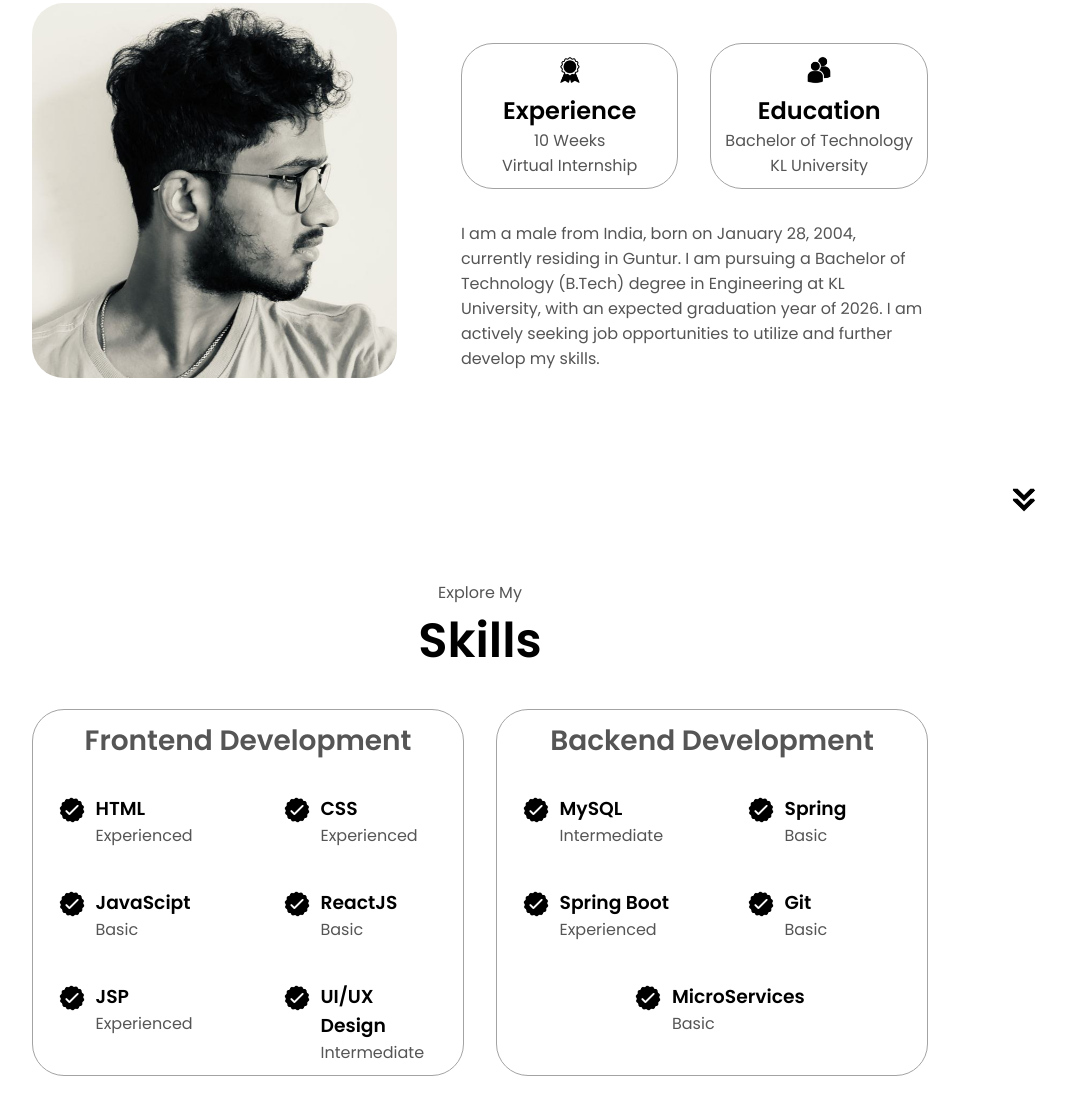
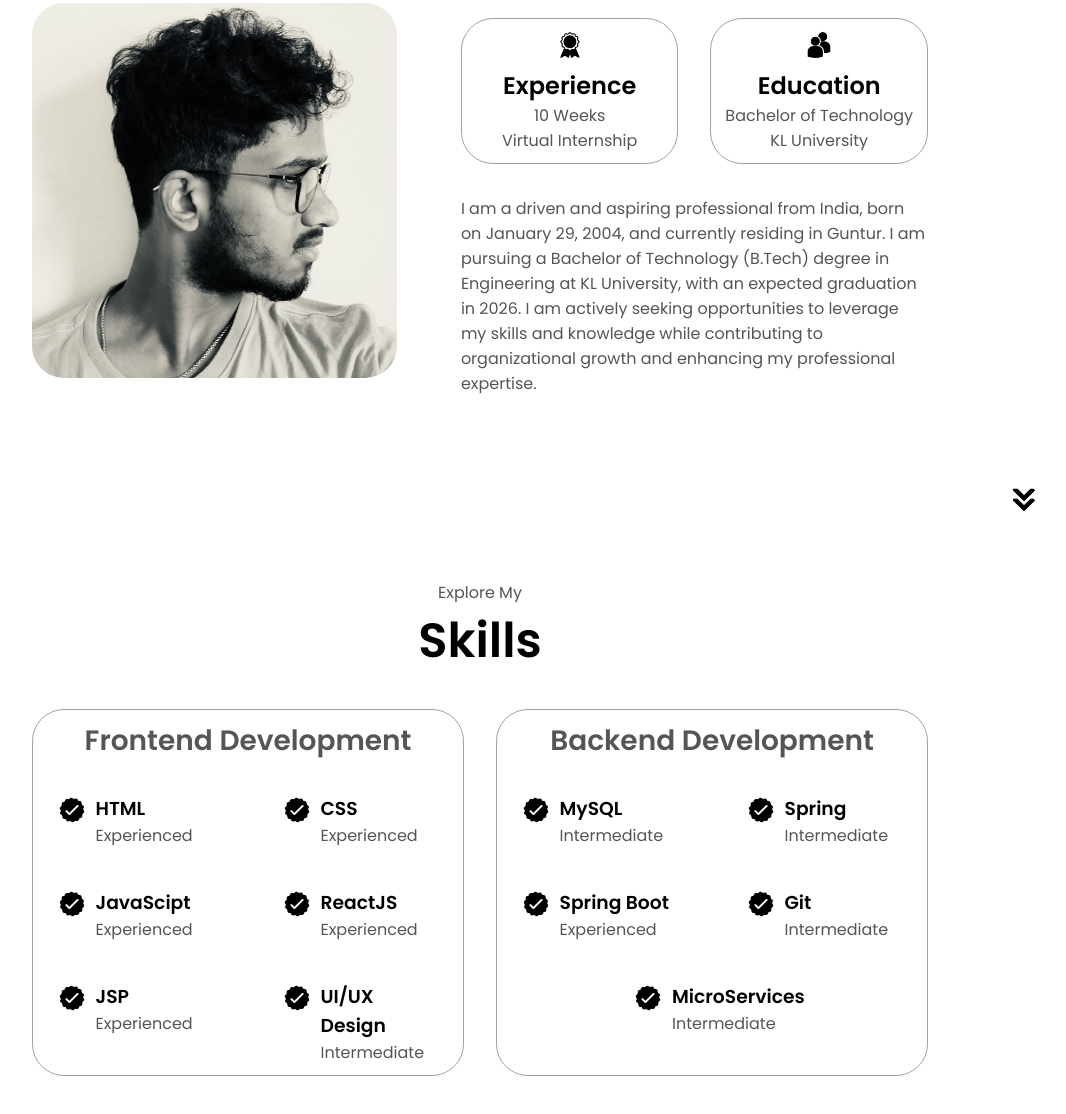
Before and after one commit to 2200031995sanjay/Portfolio-FullStack, a plain HTML site: page index.html in a window 1280 px wide. Shown: the part 1092-2206 px from the top of the page, without its empty margins (160-1226 px from the left). Drawn offline with Linux system fonts and the light colour scheme.

Commit message:
Updated Version

```diff
--- a/index.html
+++ b/index.html
@@ -54,7 +54,7 @@
             <div class="btn-container">
               <button
                 class="btn btn-color-2"
-                onclick="window.open('./assets/LeelaSanjayKumarVelivela_Resume.pdf')"\
+                onclick="window.open('./assets/VelivelaLeelaSanjayKumar_Resume.pdf')"\
                 >Download CV</button>
               <button
                 class="btn btn-color-1"
@@ -100,7 +100,7 @@
                     </div>
                 </div>
                 <div class="text-container">
-                    <p>I am a male from India, born on January 28, 2004, currently residing in Guntur. I am pursuing a Bachelor of Technology (B.Tech) degree in Engineering at KL University, with an expected graduation year of 2026. I am actively seeking job opportunities to utilize and further develop my skills.</p>
+                    <p>I am a driven and aspiring professional from India, born on January 29, 2004, and currently residing in Guntur. I am pursuing a Bachelor of Technology (B.Tech) degree in Engineering at KL University, with an expected graduation in 2026. I am actively seeking opportunities to leverage my skills and knowledge while contributing to organizational growth and enhancing my professional expertise.</p>
                 </div>
             </div>
         </div>
@@ -134,14 +134,14 @@
                             <img src="./assets/checkmark.png" alt="Experience icon" class="icon">
                             <div>
                                 <h3>JavaScipt</h3>
-                                <p>Basic</p>
+                                <p>Experienced</p>
                             </div>
                         </article>
                         <article>
                             <img src="./assets/checkmark.png" alt="Experience icon" class="icon">
                             <div>
                                 <h3>ReactJS</h3>
-                                <p>Basic</p>
+                                <p>Experienced</p>
                             </div>
                         </article>
                         <article>
@@ -174,7 +174,7 @@
                            <img src="./assets/checkmark.png" alt="Experience icon" class="icon">
                            <div>
                                <h3>Spring</h3>
-                               <p>Basic</p>
+                               <p>Intermediate</p>
                            </div>
                        </article>
                        <article>
@@ -188,14 +188,14 @@
                            <img src="./assets/checkmark.png" alt="Experience icon" class="icon">
                            <div>
                             <h3>Git</h3>
-                               <p>Basic</p>
+                               <p>Intermediate</p>
                            </div>
                        </article>
                        <article>
                            <img src="./assets/checkmark.png" alt="Experience icon" class="icon">
                            <div>
                                <h3>MicroServices</h3>
-                               <p>Basic</p>
+                               <p>Intermediate</p>
                            </div>
                        </article>
 
```
Also changed, not shown: 2 other files.
